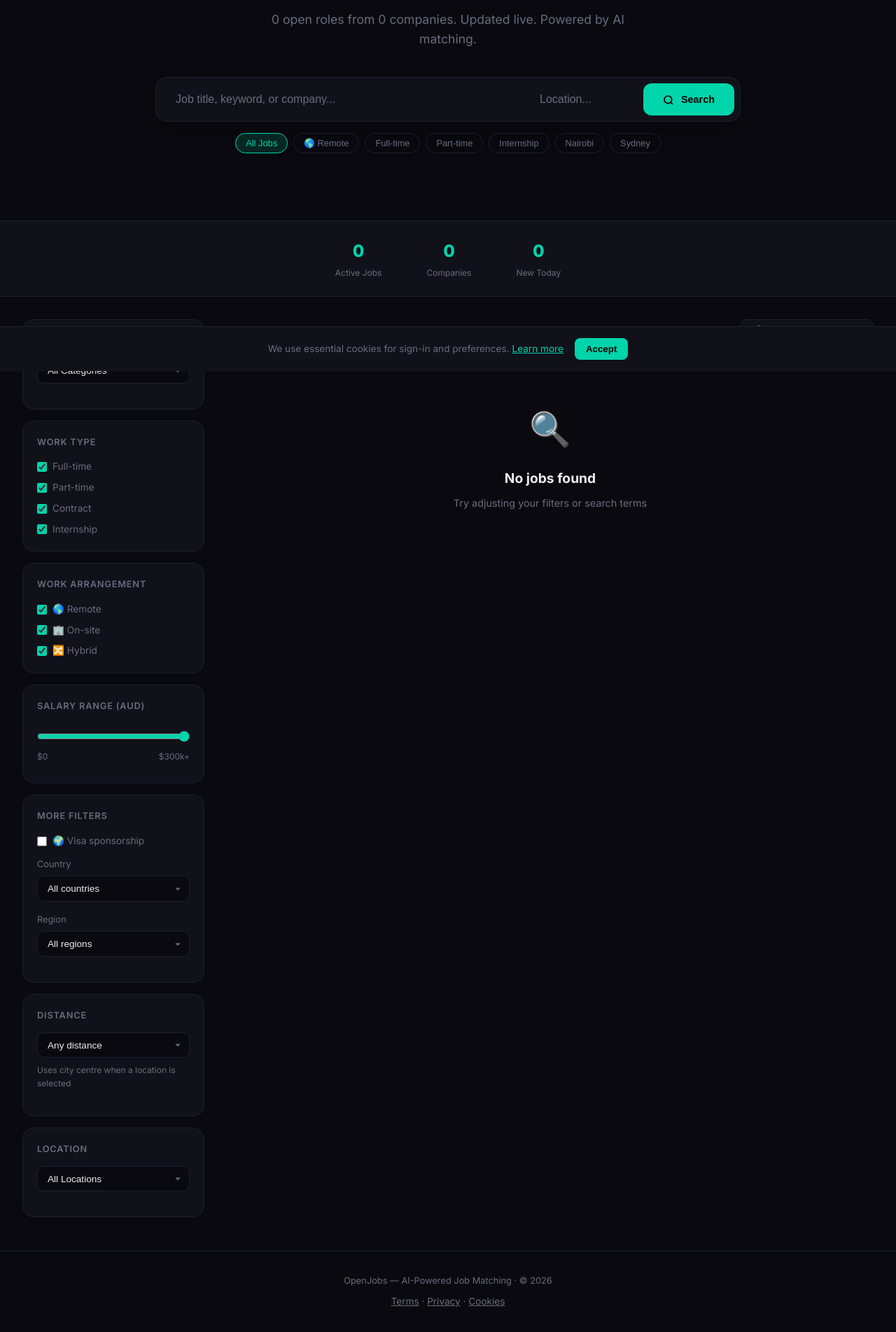
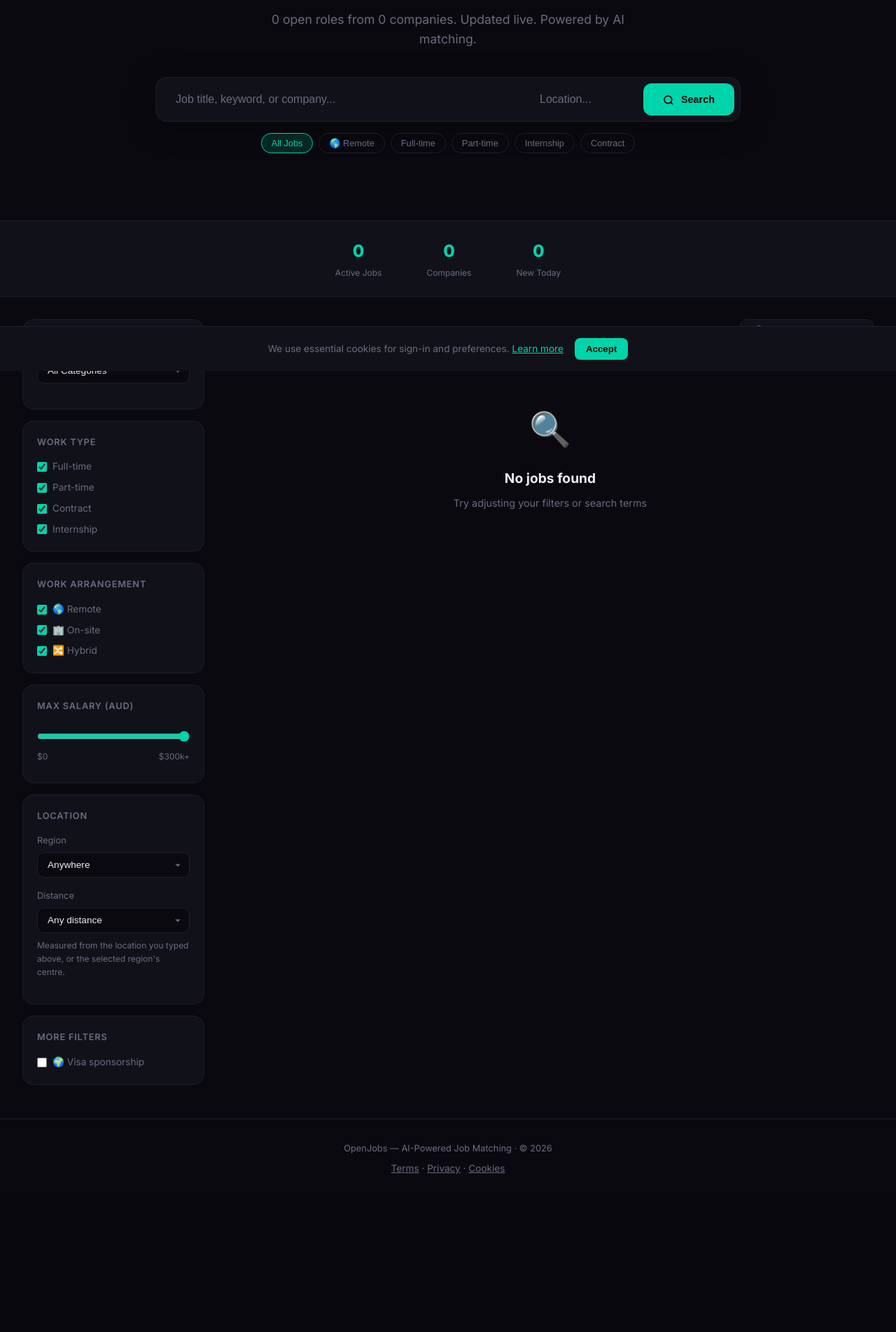
Before and after one commit to ROBERT15-ENG/openjobs, a Flask app: page / in a window 1280 px wide. Shown: the part 270-2173 px from the top of the page at 70% size. After the commit the page ends 1947 px from the top, so only its background shows below. Run offline with Flask 3, Linux system fonts and the light colour scheme; data that the repository does not hold is empty.

Commit message:
Home filters: single region/distance control from /api/regions, chips drive the real checkboxes, empty selection means no results, no stale counts or localhost links
Co-authored-by: ROBERT15-ENG <ROBERT15-ENG@users.noreply.github.com>

```diff
--- a/templates/index.html
+++ b/templates/index.html
@@ -3,14 +3,14 @@
 <head>
   <meta charset="UTF-8">
   <meta name="viewport" content="width=device-width, initial-scale=1.0">
-  <meta name="description" content="OpenJobs — AI-powered job matching platform. Browse 70+ remote, hybrid and on-site jobs from top companies. Free to apply, smart recommendations.">
+  <meta name="description" content="OpenJobs — AI-powered job matching platform. Browse remote, hybrid and on-site jobs from companies hiring now. Free to apply, with AI-powered matching.">
   <meta name="keywords" content="jobs,remote jobs,AI job matching,careers,employment,software jobs,tech jobs">
   <meta name="robots" content="index, follow">
   <link rel="canonical" href="https://openjobs.example.com/">
 
   <!-- Open Graph -->
   <meta property="og:title" content="OpenJobs — Matching Skills with Opportunities">
-  <meta property="og:description" content="Browse 70+ jobs from top companies. AI-powered matching, real-time applications, salary insights. Free to get started.">
+  <meta property="og:description" content="Browse jobs from companies hiring now. AI-powered matching, application tracking, salary insights. Free to get started.">
   <meta property="og:type" content="website">
   <meta property="og:url" content="https://openjobs.example.com/">
   <meta property="og:image" content="https://openjobs.example.com/og-image.png">
@@ -19,7 +19,7 @@
   <!-- Twitter Card -->
   <meta name="twitter:card" content="summary_large_image">
   <meta name="twitter:title" content="OpenJobs — Matching Skills with Opportunities">
-  <meta name="twitter:description" content="Browse 70+ jobs from top companies. AI-powered matching, real-time applications, salary insights.">
+  <meta name="twitter:description" content="Browse jobs from companies hiring now. AI-powered matching, application tracking, salary insights.">
   <meta name="twitter:image" content="https://openjobs.example.com/og-image.png">
 
   <title>OpenJobs — Matching Skills with Opportunities</title>
@@ -429,8 +429,7 @@
       <button class="quick-chip" onclick="setQuickFilter(this, 'full_time')">Full-time</button>
       <button class="quick-chip" onclick="setQuickFilter(this, 'part_time')">Part-time</button>
       <button class="quick-chip" onclick="setQuickFilter(this, 'internship')">Internship</button>
-      <button class="quick-chip" onclick="setQuickFilter(this, 'Nairobi')">Nairobi</button>
-      <button class="quick-chip" onclick="setQuickFilter(this, 'Sydney')">Sydney</button>
+      <button class="quick-chip" onclick="setQuickFilter(this, 'contract')">Contract</button>
     </div>
   </div>
 </section>
@@ -469,24 +468,24 @@
     <div class="filter-card">
       <h3>Work Type</h3>
       <div class="filter-check-group">
-        <label class="filter-check"><input type="checkbox" id="wt-full_time" checked onchange="fetchJobs()"> <span>Full-time</span></label>
-        <label class="filter-check"><input type="checkbox" id="wt-part_time" checked onchange="fetchJobs()"> <span>Part-time</span></label>
-        <label class="filter-check"><input type="checkbox" id="wt-contract" checked onchange="fetchJobs()"> <span>Contract</span></label>
-        <label class="filter-check"><input type="checkbox" id="wt-internship" checked onchange="fetchJobs()"> <span>Internship</span></label>
+        <label class="filter-check"><input type="checkbox" id="wt-full_time" checked onchange="syncChipsToBoxes(); fetchJobs()"> <span>Full-time</span></label>
+        <label class="filter-check"><input type="checkbox" id="wt-part_time" checked onchange="syncChipsToBoxes(); fetchJobs()"> <span>Part-time</span></label>
+        <label class="filter-check"><input type="checkbox" id="wt-contract" checked onchange="syncChipsToBoxes(); fetchJobs()"> <span>Contract</span></label>
+        <label class="filter-check"><input type="checkbox" id="wt-internship" checked onchange="syncChipsToBoxes(); fetchJobs()"> <span>Internship</span></label>
       </div>
     </div>
 
     <div class="filter-card">
       <h3>Work Arrangement</h3>
       <div class="filter-check-group">
-        <label class="filter-check"><input type="checkbox" id="wa-remote" checked onchange="fetchJobs()"> <span>🌎 Remote</span></label>
-        <label class="filter-check"><input type="checkbox" id="wa-onsite" checked onchange="fetchJobs()"> <span>🏢 On-site</span></label>
-        <label class="filter-check"><input type="checkbox" id="wa-hybrid" checked onchange="fetchJobs()"> <span>🔀 Hybrid</span></label>
+        <label class="filter-check"><input type="checkbox" id="wa-remote" checked onchange="syncChipsToBoxes(); fetchJobs()"> <span>🌎 Remote</span></label>
+        <label class="filter-check"><input type="checkbox" id="wa-onsite" checked onchange="syncChipsToBoxes(); fetchJobs()"> <span>🏢 On-site</span></label>
+        <label class="filter-check"><input type="checkbox" id="wa-hybrid" checked onchange="syncChipsToBoxes(); fetchJobs()"> <span>🔀 Hybrid</span></label>
       </div>
     </div>
 
     <div class="filter-card">
-      <h3>Salary Range (AUD)</h3>
+      <h3>Max salary (AUD)</h3>
       <div class="salary-range">
         <input type="range" id="salaryRange" min="0" max="300000" step="10000" value="300000" oninput="updateSalaryLabel(); fetchJobs()">
         <div class="salary-labels">
@@ -496,36 +495,15 @@
     </div>
 
     <div class="filter-card">
-      <h3>More filters</h3>
-      <div class="filter-check-group">
-        <label class="filter-check"><input type="checkbox" id="filterVisa" onchange="fetchJobs()"> <span>🌍 Visa sponsorship</span></label>
-      </div>
-      <div class="filter-group" style="margin-top:0.75rem">
-        <label for="filterCountry">Country</label>
-        <select class="filter-select" id="filterCountry" onchange="fetchJobs()">
-          <option value="">All countries</option>
-          <option value="AU">Australia</option>
-          <option value="SG">Singapore</option>
-          <option value="XX">Remote / Worldwide</option>
+      <h3>Location</h3>
+      <div class="filter-group">
+        <label for="filterRegion">Region</label>
+        <select class="filter-select" id="filterRegion" onchange="fetchJobs()">
+          <option value="">Anywhere</option>
         </select>
       </div>
       <div class="filter-group">
-        <label for="filterRegion">Region</label>
-        <select class="filter-select" id="filterRegion" onchange="fetchJobs()">
-          <option value="">All regions</option>
-          <option value="au-syd">Sydney</option>
-          <option value="au-mel">Melbourne</option>
-          <option value="au-bne">Brisbane</option>
-          <option value="au-per">Perth</option>
-          <option value="sg">Singapore</option>
-          <option value="remote">Remote</option>
-        </select>
-      </div>
-    </div>
-
-    <div class="filter-card">
-      <h3>Distance</h3>
-      <div class="filter-group">
+        <label for="filterRadius">Distance</label>
         <select class="filter-select" id="filterRadius" onchange="fetchJobs()">
           <option value="">Any distance</option>
           <option value="25">Within 25 km</option>
@@ -533,22 +511,14 @@
           <option value="100">Within 100 km</option>
           <option value="200">Within 200 km</option>
         </select>
-        <p style="font-size:0.75rem;color:var(--text-muted);margin:0.5rem 0 0">Uses city centre when a location is selected</p>
+        <p style="font-size:0.75rem;color:var(--text-muted);margin:0.5rem 0 0" id="radiusHint">Measured from the location you typed above, or the selected region's centre.</p>
       </div>
     </div>
 
     <div class="filter-card">
-      <h3>Location</h3>
-      <div class="filter-group">
-        <select class="filter-select" id="filterLocation" onchange="fetchJobs()">
-          <option value="">All Locations</option>
-          <option value="Nairobi">Nairobi</option>
-          <option value="Sydney">Sydney</option>
-          <option value="Melbourne">Melbourne</option>
-          <option value="Remote">Remote / Global</option>
-          <option value="Lagos">Lagos</option>
-          <option value="USA">USA</option>
-        </select>
+      <h3>More filters</h3>
+      <div class="filter-check-group">
+        <label class="filter-check"><input type="checkbox" id="filterVisa" onchange="fetchJobs()"> <span>🌍 Visa sponsorship</span></label>
       </div>
     </div>
   </aside>
@@ -556,7 +526,7 @@
   <!-- LISTINGS -->
   <div class="listings">
     <div class="listings-header">
-      <div class="results-count"><strong id="resultsCount">69</strong> jobs found</div>
+      <div class="results-count"><strong id="resultsCount">…</strong> jobs found</div>
       <select class="sort-select" id="sortSelect" onchange="fetchJobs()">
         <option value="newest">🕐 Newest First</option>
         <option value="featured">⭐ Featured First</option>
@@ -745,6 +715,7 @@
     }
     renderHeaderAuth();
     loadStats();
+    loadRegions();
     // Deep links: /?q=python&location=Sydney (used by company cards, 404 search, /cad)
     const initial = new URLSearchParams(window.location.search);
     if (initial.get('q')) document.getElementById('searchInput').value = initial.get('q');
@@ -780,15 +751,18 @@
     const category = document.getElementById('filterCategory').value;
     const sort = document.getElementById('sortSelect').value;
     const salaryMax = document.getElementById('salaryRange').value;
-    const locationFilter = document.getElementById('filterLocation').value;
 
-    // Collect checked work types (e.g. full_time, part_time, internship, contract)
-    const workTypes = ['full_time','part_time','internship','contract']
-      .filter(wt => document.getElementById('wt-' + wt)?.checked);
+    const workTypes = WORK_TYPES.filter(wt => document.getElementById('wt-' + wt)?.checked);
+    const workArr  = WORK_ARRANGEMENTS.filter(wa => document.getElementById('wa-' + wa)?.checked);
 
-    // Collect checked work arrangements (remote, onsite, hybrid)
-    const workArr  = ['remote','onsite','hybrid']
-      .filter(wa  => document.getElementById('wa-' + wa)?.checked);
+    // Every box unticked means "nothing", not "everything".
+    if (!workTypes.length || !workArr.length) {
+      const which = !workTypes.length ? 'work type' : 'work arrangement';
+      document.getElementById('jobsList').innerHTML = `<div class="empty-state"><div class="emoji">☑️</div><h3>No ${which} selected</h3><p>Tick at least one ${which} in the sidebar to see jobs.</p></div>`;
+      document.getElementById('resultsCount').textContent = '0';
+      document.getElementById('pagination').innerHTML = '';
+      return;
+    }
 
     let url = `/api/jobs?page=${currentPage}&limit=${PAGE_SIZE}`;
     const headers = {};
@@ -798,21 +772,19 @@
     if (location) url += `&location=${encodeURIComponent(location)}`;
     if (category) url += `&category=${encodeURIComponent(category)}`;
     if (salaryMax && salaryMax < 300000) url += `&max_salary=${salaryMax}`;
-    if (locationFilter) url += `&location=${encodeURIComponent(locationFilter)}`;
-    if (workTypes.length)  url += `&work_type=${workTypes.join(',')}`;
-    if (workArr.length)    url += `&work_arrangement=${workArr.join(',')}`;
+    if (workTypes.length < WORK_TYPES.length) url += `&work_type=${workTypes.join(',')}`;
+    if (workArr.length < WORK_ARRANGEMENTS.length) url += `&work_arrangement=${workArr.join(',')}`;
     if (document.getElementById('filterVisa')?.checked) url += '&visa=1';
-    const country = document.getElementById('filterCountry')?.value;
-    if (country) url += `&country=${encodeURIComponent(country)}`;
     const region = document.getElementById('filterRegion')?.value;
     if (region) url += `&region=${encodeURIComponent(region)}`;
     if (sort) url += `&sort=${encodeURIComponent(sort)}`;
     const radius = document.getElementById('filterRadius')?.value;
-    const nearCity = locationFilter || location;
+    const nearCity = location || (region && REGION_NAMES[region] && region !== 'remote' ? REGION_NAMES[region] : '');
     if (radius && nearCity) {
       url += `&near=${encodeURIComponent(nearCity)}&radius_km=${radius}`;
     }
 
+    document.getElementById('jobsList').setAttribute('aria-busy', 'true');
     fetch(url, { headers })
       .then(r => r.json())
       .then(data => {
@@ -821,7 +793,33 @@
         document.getElementById('resultsCount').textContent = data.pagination?.total || jobs.length;
         renderPagination(data.pagination);
       })
-      .catch(() => renderError());
+      .catch(() => renderError())
+      .finally(() => document.getElementById('jobsList').removeAttribute('aria-busy'));
+  }
+
+  const WORK_TYPES = ['full_time', 'part_time', 'contract', 'internship'];
+  const WORK_ARRANGEMENTS = ['remote', 'onsite', 'hybrid'];
+  const REGION_NAMES = {};
+
+  function loadRegions() {
+    fetch('/api/regions')
+      .then(r => r.ok ? r.json() : null)
+      .then(d => {
+        const sel = document.getElementById('filterRegion');
+        if (!d || !d.regions || !sel) return;
+        const entries = Object.entries(d.regions).filter(([, r]) => r.status !== 'inactive');
+        entries.sort((a, b) => (a[1].country + a[1].name).localeCompare(b[1].country + b[1].name));
+        for (const [code, r] of entries) {
+          REGION_NAMES[code] = r.name;
+          const opt = document.createElement('option');
+          opt.value = code;
+          opt.textContent = r.country && r.country !== 'XX' ? `${r.name} (${r.country})` : r.name;
+          sel.appendChild(opt);
+        }
+        const preset = new URLSearchParams(window.location.search).get('region');
+        if (preset && REGION_NAMES[preset]) { sel.value = preset; fetchJobs(); }
+      })
+      .catch(() => {});
   }
 
   // ── RENDER JOBS ──────────────────────────────────────────────────
@@ -1075,21 +1073,32 @@
 
   // ── SEARCH HELPERS ─────────────────────────────────────────────────
   function doSearch() { currentPage = 1; fetchJobs(); }
+  function setChecks(prefix, values, selected) {
+    values.forEach(v => { const el = document.getElementById(prefix + v); if (el) el.checked = selected.includes(v); });
+  }
+
+  // Chips are shortcuts for the sidebar boxes, so the two never disagree.
   function setQuickFilter(btn, value) {
     document.querySelectorAll('.quick-chip').forEach(c => c.classList.remove('active'));
     btn.classList.add('active');
+    setChecks('wt-', WORK_TYPES, WORK_TYPES);
+    setChecks('wa-', WORK_ARRANGEMENTS, WORK_ARRANGEMENTS);
     if (value === 'Remote') {
-      document.getElementById('filterLocation').value = 'Remote';
-    } else if (['full_time','part_time','internship'].includes(value)) {
-      document.getElementById('filterLocation').value = '';
-    } else if (value) {
-      document.getElementById('locationInput').value = value;
-    } else {
-      document.getElementById('locationInput').value = '';
-      document.getElementById('filterLocation').value = '';
+      setChecks('wa-', WORK_ARRANGEMENTS, ['remote']);
+    } else if (WORK_TYPES.includes(value)) {
+      setChecks('wt-', WORK_TYPES, [value]);
     }
     currentPage = 1;
     fetchJobs();
+  }
+
+  function syncChipsToBoxes() {
+    // Sidebar edits deselect a chip that no longer describes the state.
+    const wt = WORK_TYPES.filter(v => document.getElementById('wt-' + v)?.checked);
+    const wa = WORK_ARRANGEMENTS.filter(v => document.getElementById('wa-' + v)?.checked);
+    document.querySelectorAll('.quick-chip').forEach(c => c.classList.remove('active'));
+    const all = wt.length === WORK_TYPES.length && wa.length === WORK_ARRANGEMENTS.length;
+    if (all) document.querySelector('.quick-chip')?.classList.add('active');
   }
   function updateSalaryLabel() {
     const v = document.getElementById('salaryRange').value;
@@ -1098,7 +1107,7 @@
 
   // ── RENDER ERROR ──────────────────────────────────────────────────
   function renderError() {
-    document.getElementById('jobsList').innerHTML = `<div class="empty-state"><div class="emoji">⚠️</div><h3>Could not load jobs</h3><p>Is the server running? <a href="http://localhost:5700/api/jobs" style="color:var(--primary)">Test API</a></p></div>`;
+    document.getElementById('jobsList').innerHTML = `<div class="empty-state"><div class="emoji">⚠️</div><h3>Could not load jobs</h3><p>Please check your connection and <a href="#" onclick="fetchJobs();return false;" style="color:var(--primary)">try again</a>.</p></div>`;
   }
 
   // ── UTILITIES ─────────────────────────────────────────────────────
```
